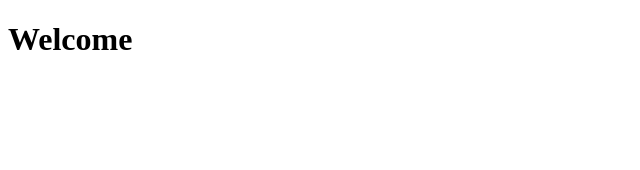
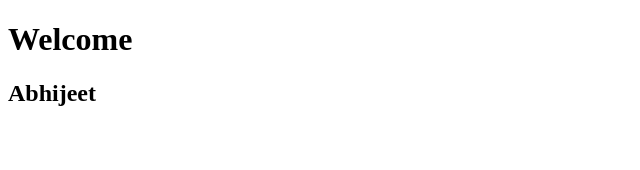
Before and after one commit to AbhijeetPatil1705/chportalclone, an Angular app: page / in a window 1280 px wide. Shown: the top 170 px of the page, without its empty margins (0-640 px from the left). Built offline with nearby package versions, Linux system fonts and the light colour scheme.

Commit message:
Test added h2 text

```diff
--- a/src/app/app.component.html
+++ b/src/app/app.component.html
@@ -1,2 +1,3 @@
 <h1>Welcome</h1>
+<h2>Abhijeet</h2>
 <router-outlet></router-outlet>
```
